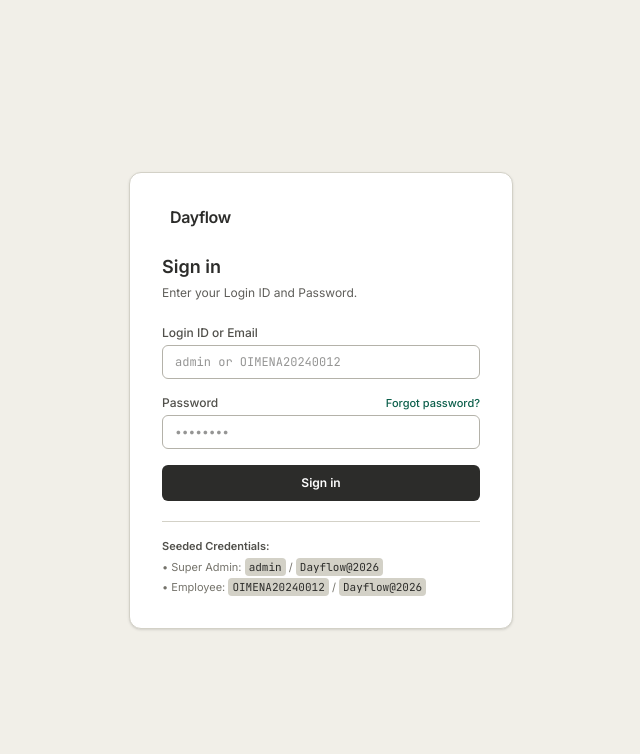
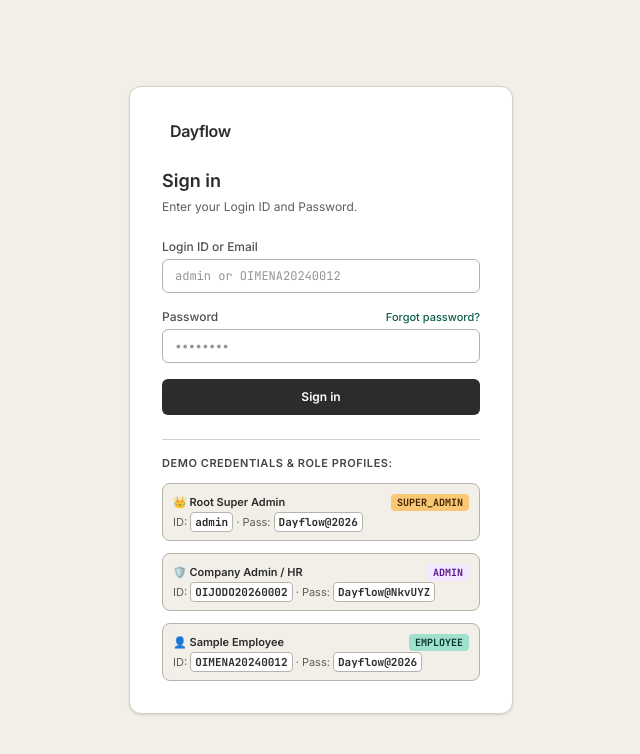
Before and after one commit to abhishettyy/HuMage, a React (Vite) app in the folder frontend/: page / in a window 1280 px wide. Shown: the top 754 px of the page, without its empty margins (319-959 px from the left). Built offline with nearby package versions, Linux system fonts and the light colour scheme; some icons are missing.

Commit message:
Demo change

```diff
--- a/frontend/src/pages/SignIn.jsx
+++ b/frontend/src/pages/SignIn.jsx
@@ -77,7 +77,7 @@ export default function SignIn({ onSignIn }) {
   };
 
   return (
-    <div className="min-h-screen flex items-center justify-center bg-slate-50 px-4">
+    <div className="min-h-screen flex items-center justify-center bg-slate-50 px-4 py-8">
       <div className="w-full max-w-sm bg-white border border-slate-100 rounded-xl p-8 shadow-sm">
         <div className="flex items-center gap-2 mb-6">
           <i className="ti ti-plane-departure text-teal-600 text-xl" aria-hidden="true"></i>
@@ -135,10 +135,42 @@ export default function SignIn({ onSignIn }) {
           </button>
         </form>
 
-        <div className="mt-5 pt-4 border-t border-slate-100 text-[11px] text-slate-500 space-y-1">
-          <p className="font-semibold text-slate-700">Seeded Credentials:</p>
-          <p>• Super Admin: <code className="bg-slate-100 px-1 py-0.5 rounded text-slate-900 font-mono">admin</code> / <code className="bg-slate-100 px-1 py-0.5 rounded text-slate-900 font-mono">Dayflow@2026</code></p>
-          <p>• Employee: <code className="bg-slate-100 px-1 py-0.5 rounded text-slate-900 font-mono">OIMENA20240012</code> / <code className="bg-slate-100 px-1 py-0.5 rounded text-slate-900 font-mono">Dayflow@2026</code></p>
+        {/* Demo Credentials Guide Box */}
+        <div className="mt-6 pt-4 border-t border-slate-100 text-xs space-y-3">
+          <p className="font-semibold text-slate-800 text-[11px] uppercase tracking-wider">Demo Credentials & Role Profiles:</p>
+
+          {/* Super Admin */}
+          <div className="bg-slate-50 p-2.5 rounded-lg border border-slate-200 text-[11px] space-y-1">
+            <div className="flex justify-between items-center">
+              <span className="font-semibold text-slate-900">👑 Root Super Admin</span>
+              <span className="bg-amber-100 text-amber-900 px-1.5 py-0.5 rounded font-mono font-bold text-[10px]">SUPER_ADMIN</span>
+            </div>
+            <p className="text-slate-600">
+              ID: <code className="font-mono text-slate-900 font-bold bg-white px-1 py-0.5 rounded border border-slate-200">admin</code> · Pass: <code className="font-mono text-slate-900 font-bold bg-white px-1 py-0.5 rounded border border-slate-200">Dayflow@2026</code>
+            </p>
+          </div>
+
+          {/* Company Admin / HR */}
+          <div className="bg-slate-50 p-2.5 rounded-lg border border-slate-200 text-[11px] space-y-1">
+            <div className="flex justify-between items-center">
+              <span className="font-semibold text-slate-900">🛡️ Company Admin / HR</span>
+              <span className="bg-purple-100 text-purple-900 px-1.5 py-0.5 rounded font-mono font-bold text-[10px]">ADMIN</span>
+            </div>
+            <p className="text-slate-600">
+              ID: <code className="font-mono text-slate-900 font-bold bg-white px-1 py-0.5 rounded border border-slate-200">OIJODO20260002</code> · Pass: <code className="font-mono text-slate-900 font-bold bg-white px-1 py-0.5 rounded border border-slate-200">Dayflow@NkvUYZ</code>
+            </p>
+          </div>
+
+          {/* Sample Employee */}
+          <div className="bg-slate-50 p-2.5 rounded-lg border border-slate-200 text-[11px] space-y-1">
+            <div className="flex justify-between items-center">
+              <span className="font-semibold text-slate-900">👤 Sample Employee</span>
+              <span className="bg-teal-100 text-teal-900 px-1.5 py-0.5 rounded font-mono font-bold text-[10px]">EMPLOYEE</span>
+            </div>
+            <p className="text-slate-600">
+              ID: <code className="font-mono text-slate-900 font-bold bg-white px-1 py-0.5 rounded border border-slate-200">OIMENA20240012</code> · Pass: <code className="font-mono text-slate-900 font-bold bg-white px-1 py-0.5 rounded border border-slate-200">Dayflow@2026</code>
+            </p>
+          </div>
         </div>
       </div>
 
```
